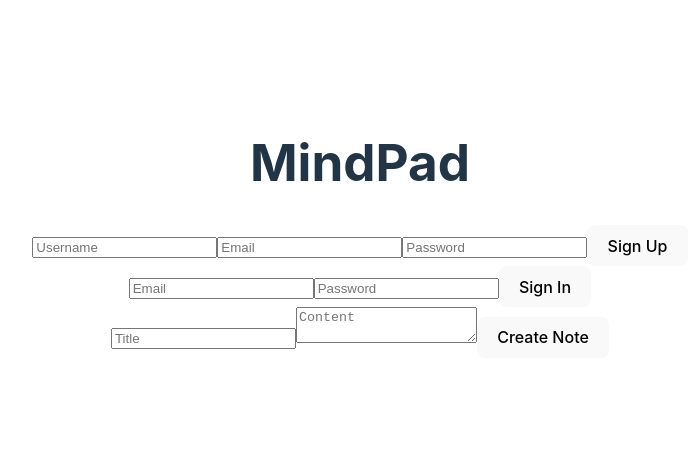
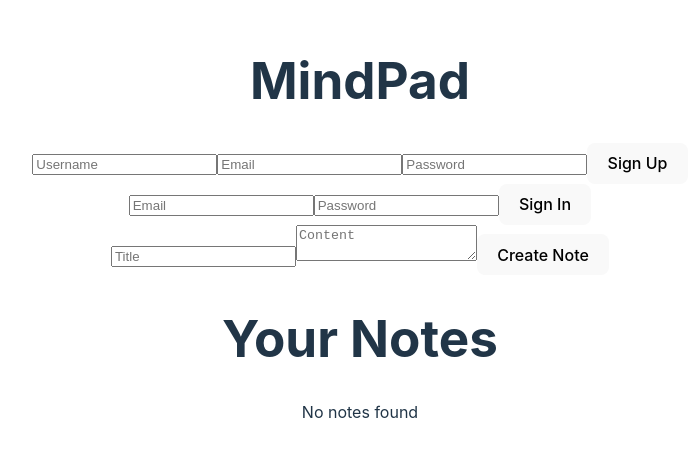
Before and after one commit to iamstasiia/WebDevCourse_SPA_04_Notes-App, a React (Vite) app in the folder frontend/: page / in a window 1280 px wide. Shown: the part 171-628 px from the top of the page, without its empty margins (280-978 px from the left). Built offline with nearby package versions, Linux system fonts and the light colour scheme.

Commit message:
notes print created

```diff
--- a/frontend/src/App.jsx
+++ b/frontend/src/App.jsx
@@ -1,6 +1,7 @@
 import SignUpComponent from './components/SignUp.component.jsx';
 import SignInComponent from './components/SignIn.component.jsx';
 import CreateNoteComponent from './components/CreateNote.component.jsx';
+import NotesComponent from './components/Notes.component.jsx';
 import './App.scss';
 
 function App() {
@@ -11,6 +12,7 @@ function App() {
       <SignUpComponent />
       <SignInComponent />
       <CreateNoteComponent />
+      <NotesComponent />
     </>
   )
 }
--- /dev/null
+++ b/frontend/src/components/Notes.component.jsx
@@ -0,0 +1,38 @@
+import { useEffect, useState } from "react";
+
+function NotesComponent() {
+    const [notes, setNotes] = useState([]);
+    const userId = localStorage.getItem("userId");
+
+    useEffect(() => {
+        if (userId) {
+            fetch(`http://localhost:3000/notes/${userId}`)
+                .then((response) => response.json())
+                .then((data) => setNotes(data.answer))
+                .catch((error) =>
+                    console.error("Error fetching notes:", error),
+                );
+        }
+    }, [userId]);
+
+    return (
+        <div>
+            <h1>Your Notes</h1>
+            {Array.isArray(notes) && notes.length > 0 ? (
+                notes.map((note) => (
+                    <div key={note._id}>
+                        <h2>{note.title}</h2>
+                        <p>{note.content}</p>
+                        {/* <p>Last edited: {new Date(note.updatedAt).toLocaleString()}</p> */}
+                        {/* <button onClick={() => handleDelete(note._id)}>Delete</button>
+                        <button onClick={() => handleUpdate(note._id, 'New Title', 'New Content')}>Update</button> */}
+                    </div>
+                ))
+            ) : (
+                <p>No notes found</p>
+            )}
+        </div>
+    );
+}
+
+export default NotesComponent;
```
Also changed, not shown: 2 other files (tests, documents, lock files or other folders).
